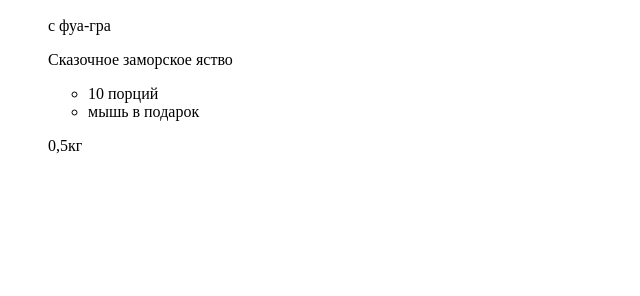
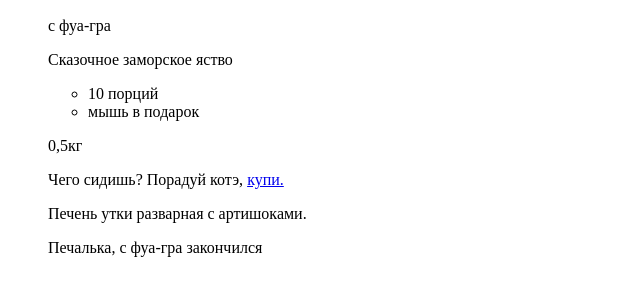
Before and after one commit to alchepak/funbox-prototype, a plain HTML site: page index.html in a window 1280 px wide. Shown: the part 110-406 px from the top of the page, without its empty margins (0-640 px from the left). Drawn offline with Linux system fonts and the light colour scheme.

Commit message:
Дополнение к базовой разметке

```diff
--- a/index.html
+++ b/index.html
@@ -21,6 +21,10 @@
             </ul>
 
             <p><span>0,5</span>кг</p>
+
+            <p>Чего сидишь? Порадуй котэ, <a href="#">купи.</a></p>
+            <p>Печень утки разварная с артишоками.</p>
+            <p>Печалька, с фуа-гра закончился</p>
         </li>
     </ul>
 
```
